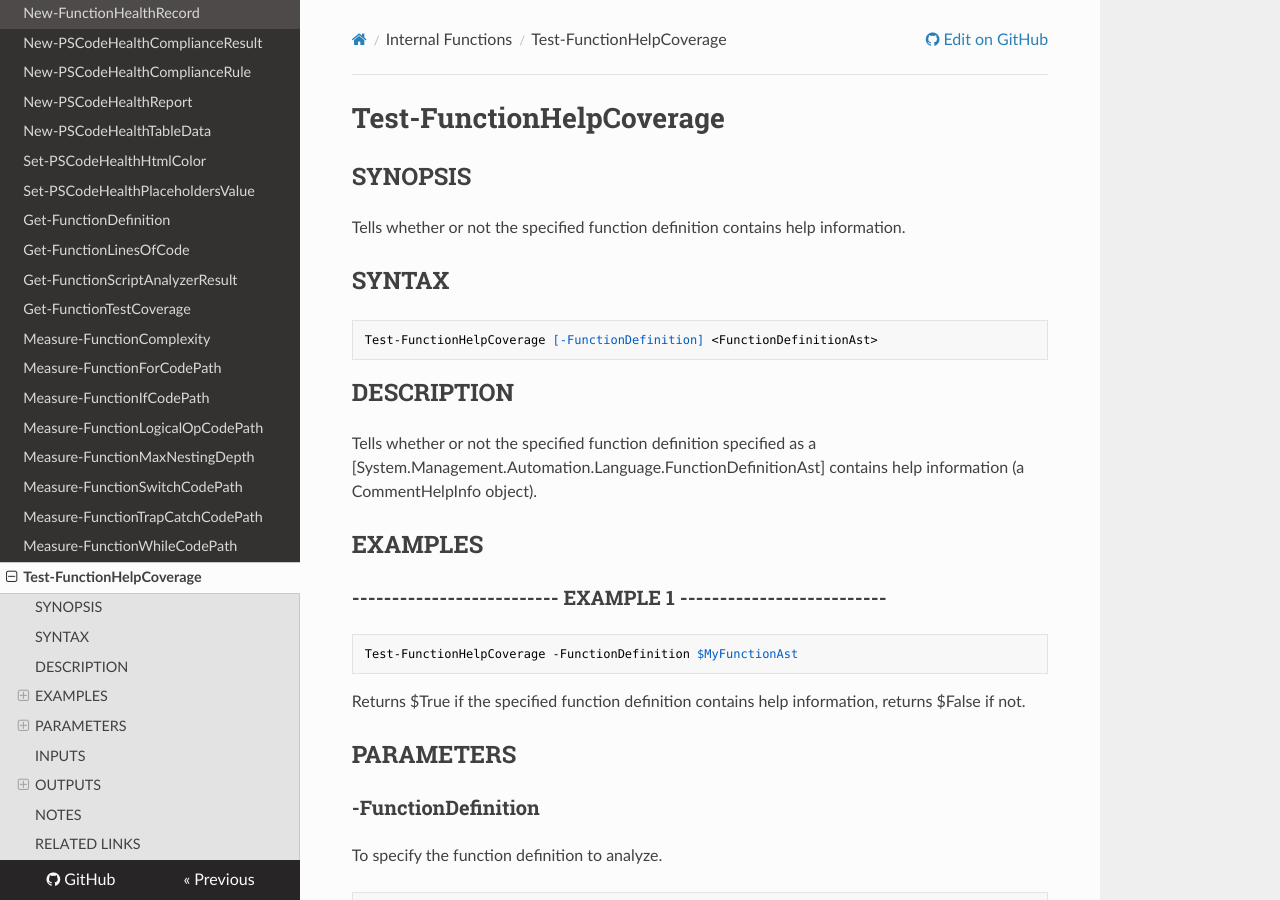
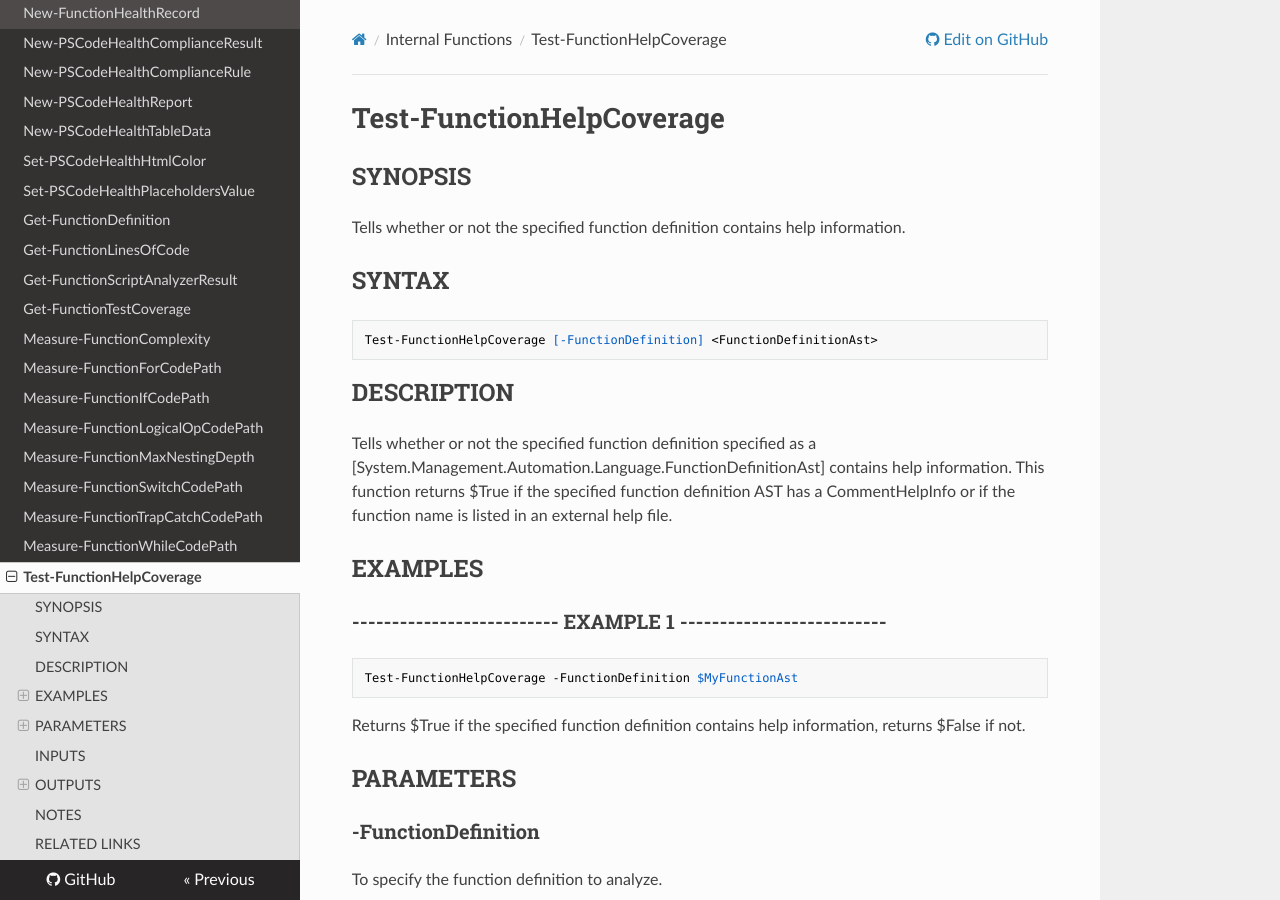
Before and after one commit to MathieuBuisson/PSCodeHealth, an MkDocs documentation site: the page built from docs/InternalFunctions/Test-FunctionHelpCoverage.md, in a window 1280 px wide and 900 px high. Built offline with MkDocs 1.6.1, drawn with Linux system fonts in a browser that asks for light colours; nearby versions of some CDN libraries; old or Windows-style settings are respelled for this version of MkDocs.

Commit message:
Commit build changes [ci skip]

````diff
--- a/docs/InternalFunctions/Test-FunctionHelpCoverage.md
+++ b/docs/InternalFunctions/Test-FunctionHelpCoverage.md
@@ -10,7 +10,8 @@ Test-FunctionHelpCoverage [-FunctionDefinition] <FunctionDefinitionAst>
 ```
 
 ## DESCRIPTION
-Tells whether or not the specified function definition specified as a \[System.Management.Automation.Language.FunctionDefinitionAst\] contains help information (a CommentHelpInfo object).
+Tells whether or not the specified function definition specified as a \[System.Management.Automation.Language.FunctionDefinitionAst\] contains help information.
+This function returns $True if the specified function definition AST has a CommentHelpInfo or if the function name is listed in an external help file.
 
 ## EXAMPLES
 
````
Also changed, not shown: 1 other file.
